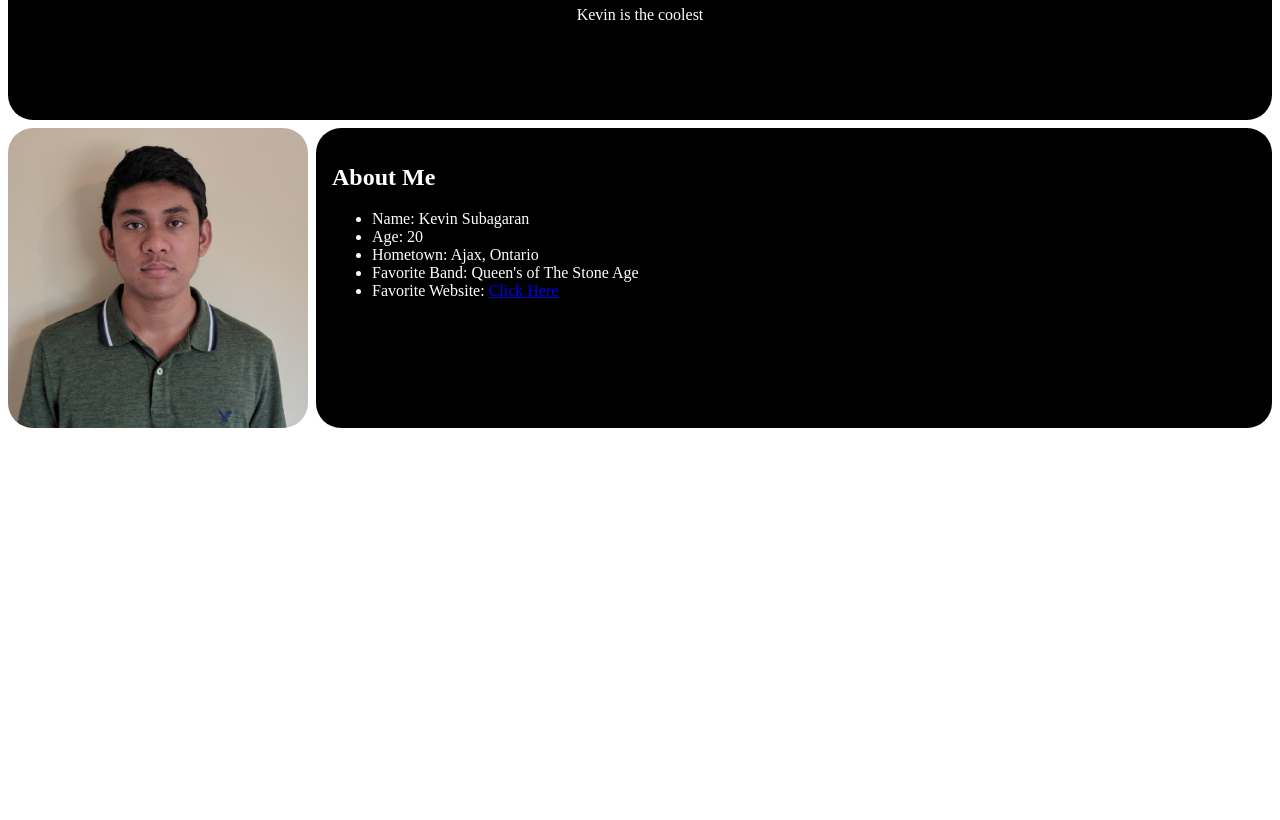
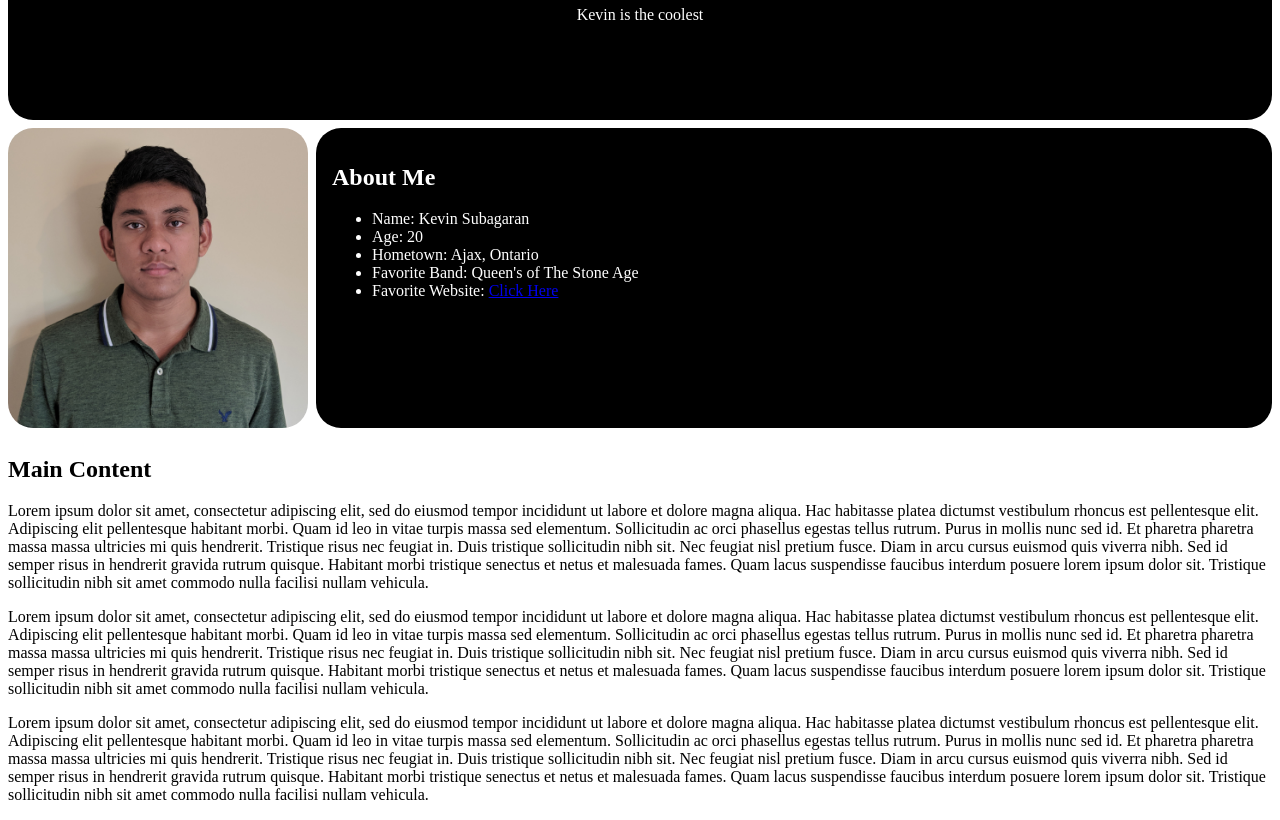
Before and after one commit to GDSC-Queens/GDSC-Website-Workshop, a plain HTML site: page index.html in a window 1280 px wide. Shown: the part 183-1003 px from the top of the page. Before the commit the page ends 800 px from the top, so only its background shows below. Drawn offline with Linux system fonts and the light colour scheme.

Commit message:
✨ Add Main Content

```diff
--- a/index.html
+++ b/index.html
@@ -28,6 +28,37 @@
             </ul>
         </div>
     </div>
+
+    <div id="main-content">
+        <h2>Main Content</h2>
+        <p>Lorem ipsum dolor sit amet, consectetur adipiscing elit, sed do eiusmod tempor incididunt ut labore et dolore
+            magna aliqua. Hac habitasse platea dictumst vestibulum rhoncus est pellentesque elit. Adipiscing elit
+            pellentesque habitant morbi. Quam id leo in vitae turpis massa sed elementum. Sollicitudin ac orci phasellus
+            egestas tellus rutrum. Purus in mollis nunc sed id. Et pharetra pharetra massa massa ultricies mi quis
+            hendrerit. Tristique risus nec feugiat in. Duis tristique sollicitudin nibh sit. Nec feugiat nisl pretium
+            fusce. Diam in arcu cursus euismod quis viverra nibh. Sed id semper risus in hendrerit gravida rutrum
+            quisque. Habitant morbi tristique senectus et netus et malesuada fames. Quam lacus suspendisse faucibus
+            interdum posuere lorem ipsum dolor sit. Tristique sollicitudin nibh sit amet commodo nulla facilisi nullam
+            vehicula.</p>
+        <p>Lorem ipsum dolor sit amet, consectetur adipiscing elit, sed do eiusmod tempor incididunt ut labore et dolore
+            magna aliqua. Hac habitasse platea dictumst vestibulum rhoncus est pellentesque elit. Adipiscing elit
+            pellentesque habitant morbi. Quam id leo in vitae turpis massa sed elementum. Sollicitudin ac orci phasellus
+            egestas tellus rutrum. Purus in mollis nunc sed id. Et pharetra pharetra massa massa ultricies mi quis
+            hendrerit. Tristique risus nec feugiat in. Duis tristique sollicitudin nibh sit. Nec feugiat nisl pretium
+            fusce. Diam in arcu cursus euismod quis viverra nibh. Sed id semper risus in hendrerit gravida rutrum
+            quisque. Habitant morbi tristique senectus et netus et malesuada fames. Quam lacus suspendisse faucibus
+            interdum posuere lorem ipsum dolor sit. Tristique sollicitudin nibh sit amet commodo nulla facilisi nullam
+            vehicula.</p>
+        <p>Lorem ipsum dolor sit amet, consectetur adipiscing elit, sed do eiusmod tempor incididunt ut labore et dolore
+            magna aliqua. Hac habitasse platea dictumst vestibulum rhoncus est pellentesque elit. Adipiscing elit
+            pellentesque habitant morbi. Quam id leo in vitae turpis massa sed elementum. Sollicitudin ac orci phasellus
+            egestas tellus rutrum. Purus in mollis nunc sed id. Et pharetra pharetra massa massa ultricies mi quis
+            hendrerit. Tristique risus nec feugiat in. Duis tristique sollicitudin nibh sit. Nec feugiat nisl pretium
+            fusce. Diam in arcu cursus euismod quis viverra nibh. Sed id semper risus in hendrerit gravida rutrum
+            quisque. Habitant morbi tristique senectus et netus et malesuada fames. Quam lacus suspendisse faucibus
+            interdum posuere lorem ipsum dolor sit. Tristique sollicitudin nibh sit amet commodo nulla facilisi nullam
+            vehicula.</p>
+    </div>
 </body>
 
 </html>
```
